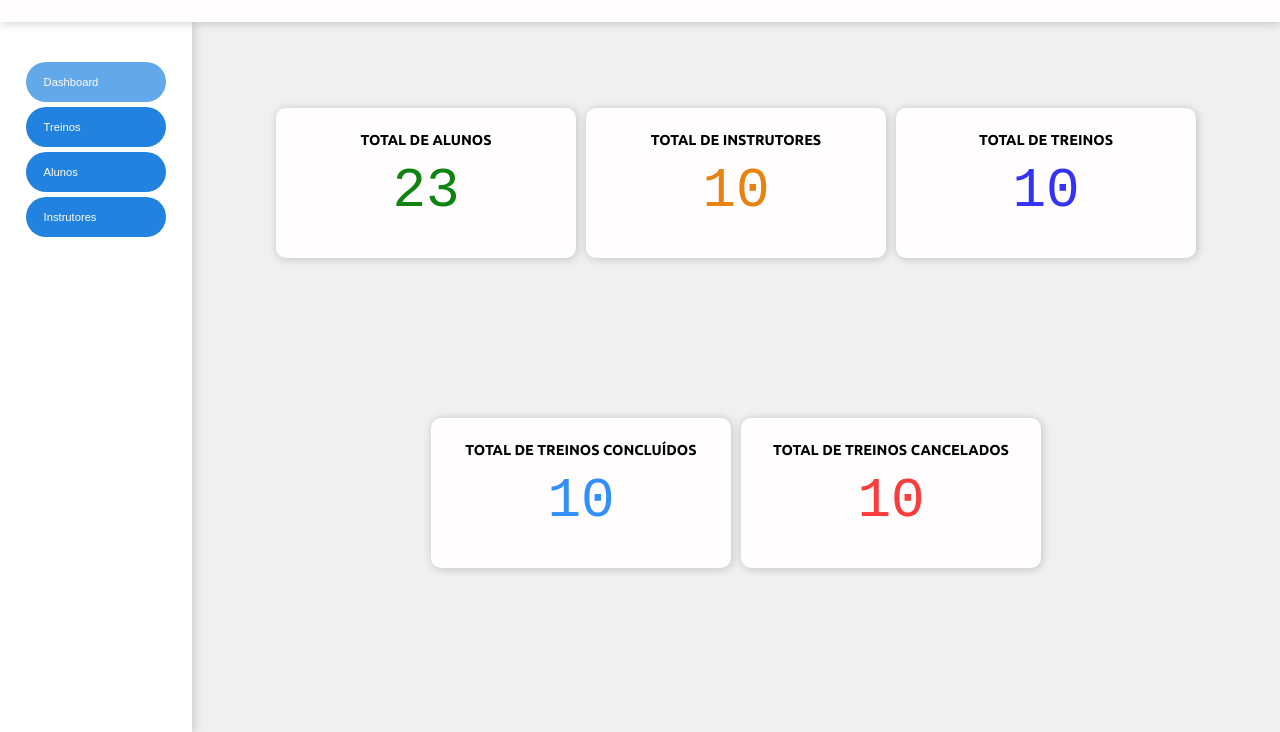
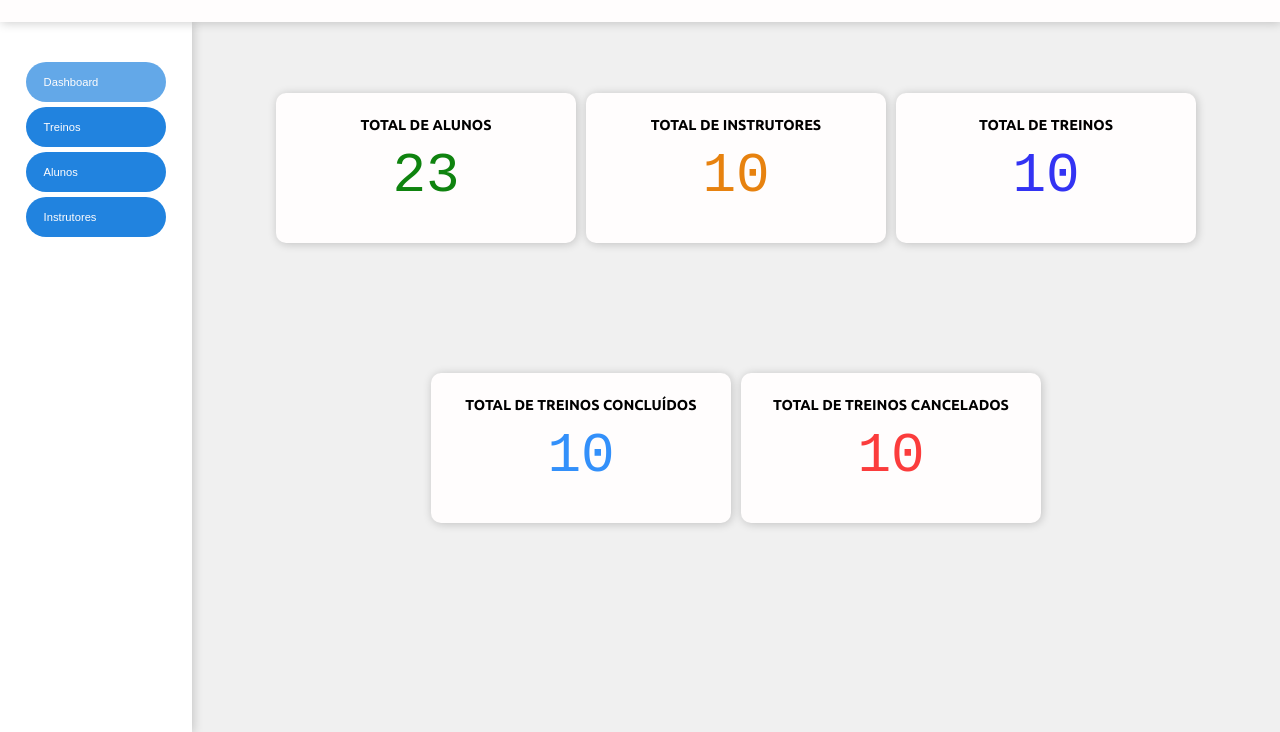
Before and after one commit to eupedrobarbosa03/academy, a plain HTML site: page dist/index.html in a window 1280 px wide. Both pictures are taken after a click on the button "Dashboard". Shown: the part 68-800 px from the top of the page. Drawn offline with Linux system fonts and the light colour scheme; a web font is replaced by a local one.

Commit message:
arrumando a seção dasbhboard. adaptando overflow

```diff
--- a/dist/css/index.css
+++ b/dist/css/index.css
@@ -128,13 +128,18 @@
 }
 
 .section-container-informations-academy {
+    display: flex;
+}
+
+.informations-academy {
+    flex: 1;
+    display: flex;
+    gap: 10px;
+    height: 550px;
+    flex-wrap: wrap;
+    overflow: auto;
     align-items: center;
-    display: flex;
-    flex-wrap: wrap;
     justify-content: center;
-    gap: 10px;
-    height: 90%;
-    overflow: auto;
 }
 
 .box-information {
--- a/dist/index.html
+++ b/dist/index.html
@@ -39,6 +39,7 @@
         </nav>
         <section data-section="dashboard" class="section-option" style="display: none;">
             <section class="section-container-informations-academy">
+                <section class="informations-academy">
                     <div class="box-information element-theme">
                         <h2 class="element-theme">Total de Alunos</h2>
                         <p id="total-students" class="total">23</p>
@@ -59,6 +60,7 @@
                         <h2 class="element-theme">Total de treinos cancelados</h2>
                         <p id="total-workouts-canceled" class="total">10</p>
                     </div>
+                </section>
             </section>
         </section>
         <section data-section="academy-workouts" class="section-option section-academy-workouts" style="display: none;">
```
Lines whose indentation alone changed are shown as unchanged.
